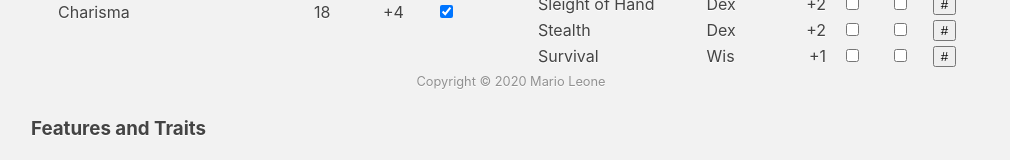
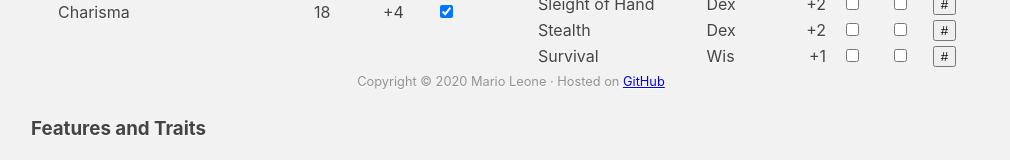
Before and after one commit to mleone10/dnd-site, a React (Create React App) app: page / in a window 1280 px wide. Shown: the part 712-872 px from the top of the page, without its empty margins (129-1139 px from the left). Built offline with nearby package versions, Linux system fonts and the light colour scheme.

Commit message:
Adding link to GitHub project in footer

```diff
--- a/src/App.js
+++ b/src/App.js
@@ -2,7 +2,7 @@ import React from "react";
 
 import QuantatativeStats from "./QuantatativeStats";
 import Spells from "./Spells";
-import ReactMarkdown from "react-markdown"
+import ReactMarkdown from "react-markdown";
 
 const FLAVOR_TEXT =
   "\"No, I can't say this is exactly my 'comfort zone' - we departed **that** happy Grove quite some time ago. But I suppose it's all fallen on me, hmm? 'An elf bleeds the same as anyone,' as they say, so I've got quite a weight on my shoulders...\"";
@@ -96,7 +96,7 @@ class App extends React.Component {
     return (
       <div className="App">
         <CharacterName name="Letheryl" />
-        <FlavorText text={FLAVOR_TEXT}/>
+        <FlavorText text={FLAVOR_TEXT} />
         <QuantatativeStats
           abilities={ABILITIES}
           charInfo={CHAR_INFO}
@@ -114,13 +114,16 @@ function CharacterName(props) {
 }
 
 function FlavorText(props) {
+  return <ReactMarkdown source={props.text} className="flavortext" />;
+}
+
+function Footer(props) {
   return (
-    <ReactMarkdown source={props.text} className="flavortext" />
+    <footer>
+      Copyright &copy; 2020 Mario Leone &middot; Hosted on{" "}
+      <a href="https://github.com/mleone10/dnd-site">GitHub</a>
+    </footer>
   );
 }
 
-function Footer(props) {
-  return <footer>Copyright &copy; 2020 Mario Leone</footer>;
-}
-
 export default App;
```
